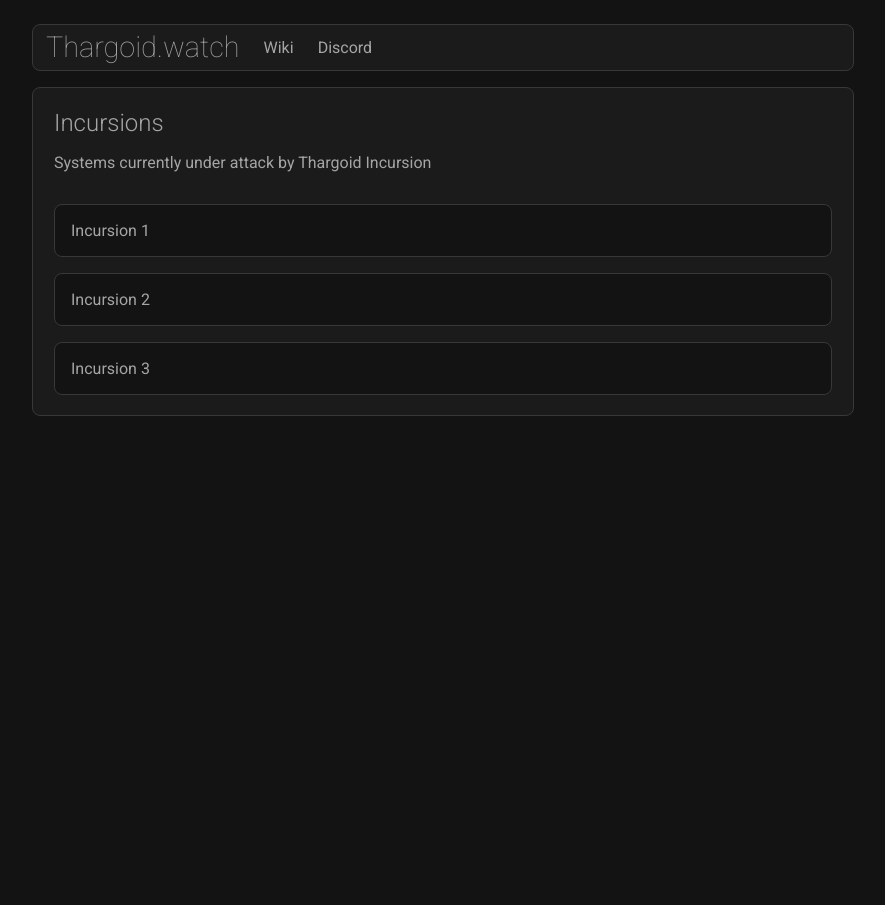
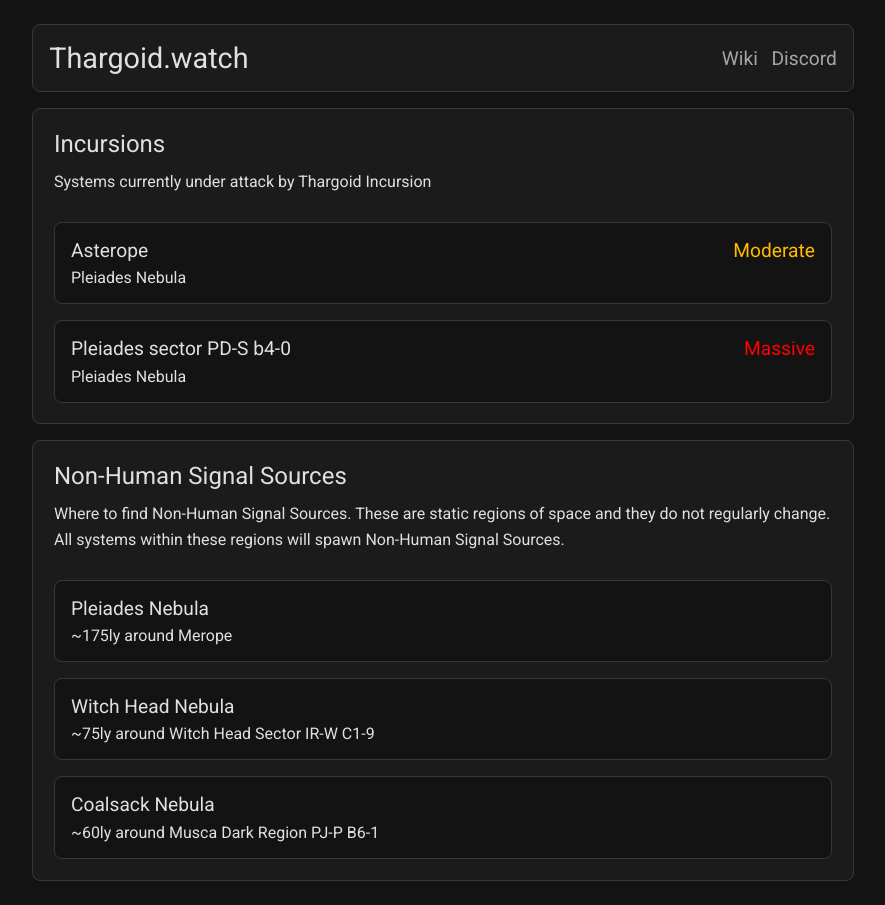
Before and after one commit to antixenoinitiative/thargoid.watch, a website: page public/index.html in a window 1280 px wide. Shown: the whole page, without its empty margins (197-1082 px from the left). Before the commit the page ends 800 px from the top, so only its background shows below. Drawn offline with Linux system fonts and the light colour scheme.

Commit message:
site changes

```diff
--- a/public/index.html
+++ b/public/index.html
@@ -18,8 +18,10 @@
     <div id="main">
         <div id="navbar" class="boxstyle">
             <h1 href="./home.html" id="title">Thargoid.watch</h1>
-            <a href="https://wiki.antixenoinitiative.com">Wiki</a>
-            <a href="https://discord.gg/bqmDxdm">Discord</a>
+            <div>
+                <a href="https://wiki.antixenoinitiative.com">Wiki</a>
+                <a href="https://discord.gg/bqmDxdm">Discord</a>
+            </div>
         </div>
         <div id="content" class="boxstyle">
             <article>
@@ -27,13 +29,36 @@
                 <p>Systems currently under attack by Thargoid Incursion</p>
             </article>
             <div class="subsection">
-                <p>Incursion 1</p>
+                <div class="subsection-heading">
+                    <h1>Asterope</h1>
+                    <div id="incstatus" class="status-moderate">Moderate</div>
+                </div>
+                <p>Pleiades Nebula</p>
             </div>
             <div class="subsection">
-                <p>Incursion 2</p>
+                <div class="subsection-heading">
+                    <h1>Pleiades sector PD-S b4-0</h1>
+                    <div id="incstatus" class="status-massive">Massive</div>
+                </div>
+                <p>Pleiades Nebula</p>
+            </div>
+        </div>
+        <div id="content" class="boxstyle">
+            <article>
+                <h1>Non-Human Signal Sources</h1>
+                <p>Where to find Non-Human Signal Sources. These are static regions of space and they do not regularly change. All systems within these regions will spawn Non-Human Signal Sources.</p>
+            </article>
+            <div class="subsection">
+                <h1>Pleiades Nebula</h1>
+                <p>~175ly around Merope</p>
             </div>
             <div class="subsection">
-                <p>Incursion 3</p>
+                <h1>Witch Head Nebula</h1>
+                <p>~75ly around Witch Head Sector IR-W C1-9</p>
+            </div>
+            <div class="subsection">
+                <h1>Coalsack Nebula</h1>
+                <p>~60ly around Musca Dark Region PJ-P B6-1</p>
             </div>
         </div>
     </div>
--- a/public/style.css
+++ b/public/style.css
@@ -9,7 +9,7 @@
     display: flex;
     justify-content: center;
     background-color: var(--main-bg-color);
-    color: rgb(165, 165, 165);
+    color: rgb(224, 224, 224);
     font-family: 'Roboto', sans-serif;
 }
 
@@ -39,17 +39,17 @@
 #navbar {
     display: flex;
     align-items: center;
-    justify-content: flex-start;
+    justify-content: space-between;
     margin-bottom: 1rem;
     width: auto;
-    height: 2.8rem;
+    padding: 1rem;
 }
 
 #navbar a {
     color: rgb(165, 165, 165);
-    font-size: 1rem;
+    font-size: 1.2rem;
     text-decoration: none;
-    margin-left: 1.5rem;
+    margin-left: 0.6rem;
     transition: color 250ms;
 }
 
@@ -58,14 +58,15 @@
 }
 
 #title {
-    font-weight: 200;
+    margin-top: 0rem;
+    margin-bottom: 0rem;
+    font-weight: normal;
     font-size: 1.8rem;
-    margin-left: 0.8rem;
     transition: color 300ms;
 }
 
 #title:hover {
-    color: #000000;
+    color: #ffffff;
     cursor: default;
 }
 
@@ -78,15 +79,27 @@
     height: auto;
     padding: 1.3rem;
     margin: 0;
+    margin-bottom: 1rem;
 }
 
 #content article {
     width: auto;
 }
 
+#content article p {
+    margin-block-start: 0.7rem;
+    margin-block-end: 0.7rem;
+    width: auto;
+    line-height: 1.6rem;
+}
+
 #content h1 {
     margin: inherit;
-    font-weight: 300;
+    font-weight: normal;
+}
+
+#incstatus {
+    font-size: 1.2rem;
 }
 
 .subsection {
@@ -100,11 +113,23 @@
 }
 
 .subsection p {
-    margin: inherit;
+    margin-top: 0.4rem;
+    margin-bottom: 0rem;
 }
 
 .subsection:hover {
     border: 1px solid var(--main-border-hover);
+}
+
+.subsection h1 {
+    margin: inherit;
+    font-size: 1.2rem;
+}
+
+.subsection-heading {
+    display: flex;
+    align-items: center;
+    justify-content: space-between;
 }
 
 .boxstyle {
@@ -114,6 +139,26 @@
     transition: border 400ms;
 }
 
+.status-clear {
+    color: #15ff00;
+}
+
+.status-marginal {
+    color: #bbff00;
+}
+
+.status-moderate {
+    color: #ffbb00;
+}
+
+.status-significant {
+    color: #ff7300;
+}
+
+.status-massive {
+    color: #ff0000;
+}
+
 .boxstyle:hover {
     border: 1px solid var(--main-border-hover);
 }
```
